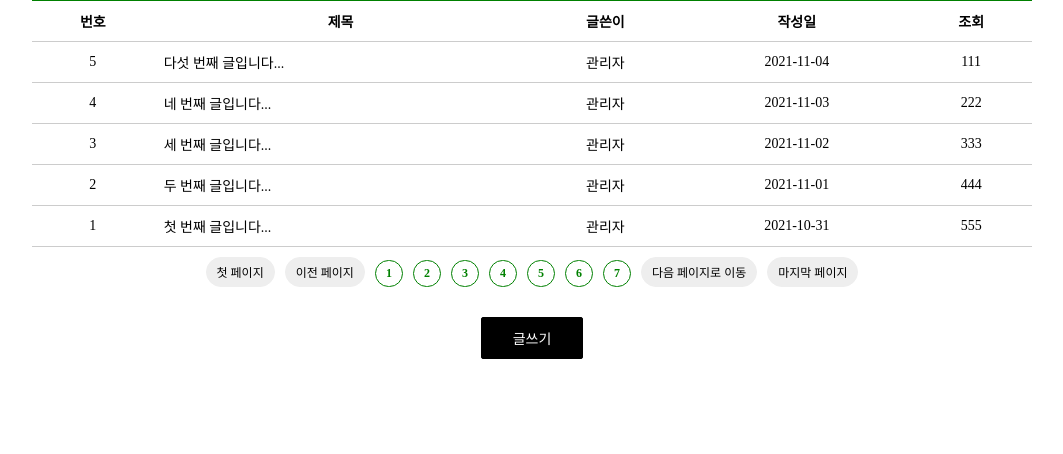
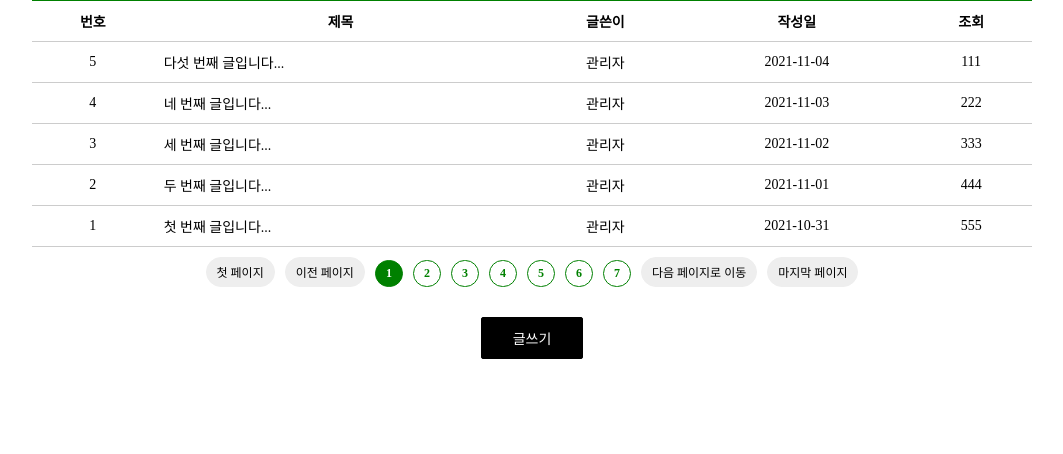
Before and after one commit to jinoung/Flask, a Flask app: template projects/bbs/templates/list.html in a window 1280 px wide. Shown: the part 200-654 px from the top of the page, without its empty margins (108-1171 px from the left). Run offline with Flask 2, Linux system fonts and the light colour scheme; the template is opened without the code that fills it, so the values that code supplies are empty.

Commit message:
list page
리스트 페이지의 선택된 페이지 번호의 background_color가 적용되지 않아 수정.

```diff
--- a/projects/bbs/static/css/style.css
+++ b/projects/bbs/static/css/style.css
@@ -30,7 +30,7 @@
     margin: 100px auto;
 }
 
-/* 타이트 영역 */
+/* 타이틀 영역 */
 
 .board_title {
     margin-bottom: 30px;
@@ -102,7 +102,7 @@
     color: green;
 }
 
-.board_list_wrap .paging a.num.on {
+.board_list_wrap .board_page a.num.on {
     background-color: green;
     color: #fff;
 }
```
